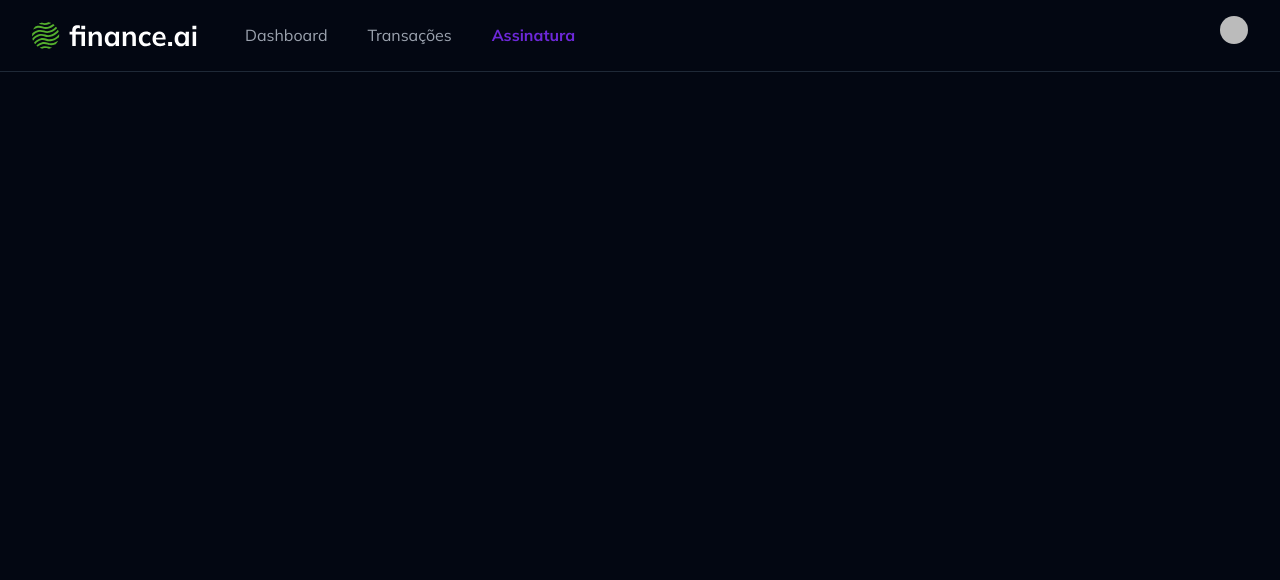
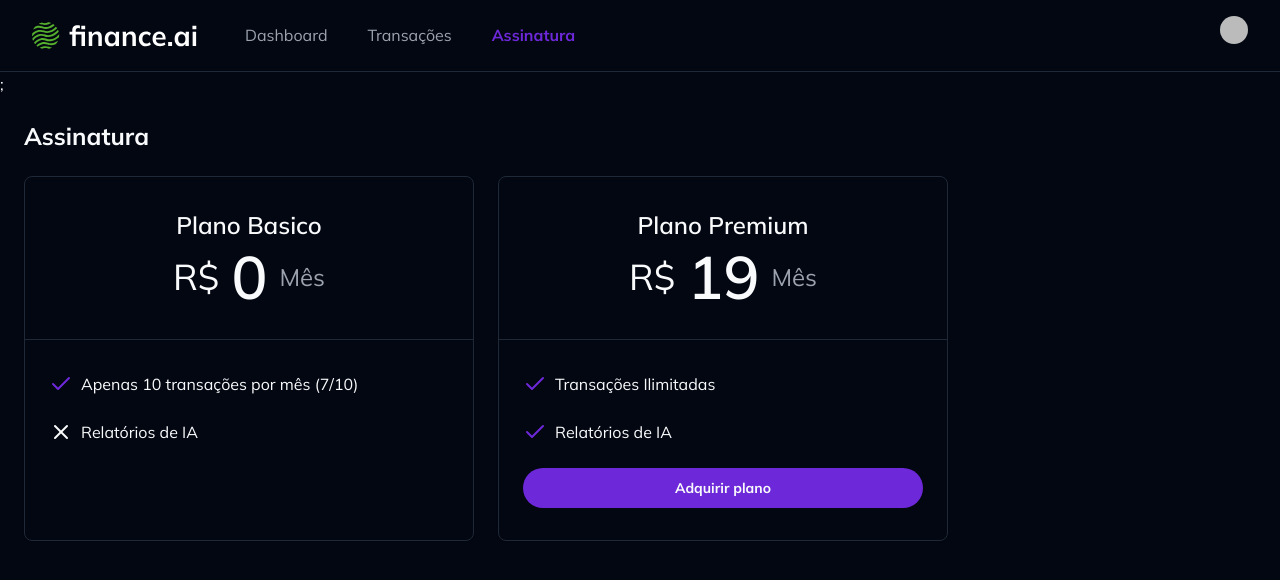
Before and after one commit to raylann-lopes/finance-ai, a Next.js app: page /subscription in a window 1280 px wide. Shown: the top 580 px of the page. Built offline with nearby package versions, Linux system fonts and the light colour scheme; no server answers; sample sign-in values are in the browser's storage; some icons are missing.

Commit message:
feat: ensure user is redirect to stripe checkout

```diff
--- /dev/null
+++ b/app/subscription/_actions/create-stripe-checkout/index.ts
@@ -0,0 +1,35 @@
+"use server";
+
+import { auth } from "@clerk/nextjs/server";
+import Stripe from "stripe";
+
+export const createStripeCheckout = async () => {
+  const { userId } = await auth();
+  if (!userId) {
+    throw new Error("User not authenticated");
+  }
+  if (!process.env.STRIPE_SECRET_KEY) {
+    throw new Error("Stripe secret key not found");
+  }
+  const stripe = new Stripe(process.env.STRIPE_SECRET_KEY, {
+    apiVersion: "2024-10-28.acacia",
+  });
+  const session = await stripe.checkout.sessions.create({
+    payment_method_types: ["card"],
+    mode: "subscription",
+    success_url: "http://localhost:3000/",
+    cancel_url: "http://localhost:3000/",
+    subscription_data: {
+      metadata: {
+        clerk_user_id: userId,
+      },
+    },
+    line_items: [
+      {
+        price: process.env.STRIPE_PREMIUM_PLAN_PRICE_ID,
+        quantity: 1,
+      },
+    ],
+  });
+  return { sessionId: session.id };
+};
--- /dev/null
+++ b/app/subscription/_components/acquire-plan-button.tsx
@@ -0,0 +1,46 @@
+"use client";
+
+import { Button } from "@/app/_components/ui/button";
+import { createStripeCheckout } from "../_actions/create-stripe-checkout";
+import { loadStripe } from "@stripe/stripe-js";
+import { useUser } from "@clerk/nextjs";
+import Link from "next/link";
+
+const AcquirePlanButton = () => {
+  const { user } = useUser();
+  const handleAcquirePlanClick = async () => {
+    const { sessionId } = await createStripeCheckout();
+    if (!process.env.NEXT_PUBLIC_STRIPE_PUBLISHABLE_KEY) {
+      throw new Error("Stripe publishable key not found");
+    }
+    const stripe = await loadStripe(
+      process.env.NEXT_PUBLIC_STRIPE_PUBLISHABLE_KEY,
+    );
+    if (!stripe) {
+      throw new Error("Stripe not found");
+    }
+    await stripe.redirectToCheckout({ sessionId });
+  };
+  const hasPremiumPlan = user?.publicMetadata.subscriptionPlan == "premium";
+  if (hasPremiumPlan) {
+    return (
+      <Button className="w-full rounded-full font-bold" variant="link">
+        <Link
+          href={`${process.env.NEXT_PUBLIC_STRIPE_CUSTOMER_PORTAL_URL as string}?prefilled_email=${user.emailAddresses[0].emailAddress}`}
+        >
+          Gerenciar plano
+        </Link>
+      </Button>
+    );
+  }
+  return (
+    <Button
+      className="w-full rounded-full font-bold"
+      onClick={handleAcquirePlanClick}
+    >
+      Adquirir plano
+    </Button>
+  );
+};
+
+export default AcquirePlanButton;
--- a/app/subscription/page.tsx
+++ b/app/subscription/page.tsx
@@ -1,13 +1,71 @@
 import { auth } from "@clerk/nextjs/server";
 import { redirect } from "next/navigation";
 import Navbar from "../_components/navbar";
+import { Card, CardContent, CardHeader } from "../_components/ui/card";
+import { CheckIcon, XIcon } from "lucide-react";
+import AcquirePlanButton from "./_components/acquire-plan-button";
 
-const subscriptionPage = async () => {
+const SubscriptionPage = async () => {
   const { userId } = await auth();
   if (!userId) {
     redirect("/login");
   }
-  return <Navbar />;
+  return (
+    <>
+      <Navbar />;
+      <div className="space-y-6 p-6">
+        <h1 className="text-2xl font-bold">Assinatura</h1>
+        <div className="flex gap-6">
+          <Card className="w-[450px]">
+            <CardHeader className="border-b border-solid py-8">
+              <h2 className="font-semibold text-2xl text-center">
+                Plano Basico
+              </h2>
+              <div className="flex items-center gap-3 justify-center">
+                <span className="text-4xl">R$</span>
+                <span className="font-semibold text-6xl">0</span>
+                <div className="text-muted-foreground text-2xl">Mês</div>
+              </div>
+            </CardHeader>
+            <CardContent className="space-y-6 py-8">
+              <div className="flex items-center gap-2">
+                <CheckIcon className="text-primary" />
+                <p>Apenas 10 transações por mês (7/10)</p>
+              </div>
+              <div className="flex items-center gap-2">
+                <XIcon />
+                <p>Relatórios de IA</p>
+              </div>
+            </CardContent>
+          </Card>
+
+          <Card className="w-[450px]">
+            <CardHeader className="border-b border-solid py-8">
+              <h2 className="font-semibold text-2xl text-center">
+                Plano Premium
+              </h2>
+              <div className="flex items-center gap-3 justify-center">
+                <span className="text-4xl">R$</span>
+                <span className="font-semibold text-6xl">19</span>
+                <div className="text-muted-foreground text-2xl">Mês</div>
+              </div>
+            </CardHeader>
+            <CardContent className="space-y-6 py-8">
+              <div className="flex items-center gap-2">
+                <CheckIcon className="text-primary" />
+                <p>Transações Ilimitadas</p>
+              </div>
+              <div className="flex items-center gap-2">
+                <CheckIcon className="text-primary" />
+                <p>Relatórios de IA</p>
+              </div>
+              <AcquirePlanButton />
+            </CardContent>
+          </Card>
+        </div>
+      </div>
+    </>
+  );
 };
 
-export default subscriptionPage;
+export default SubscriptionPage;
--- a/package.json
+++ b/package.json
@@ -21,6 +21,7 @@
     "@radix-ui/react-scroll-area": "^1.2.0",
     "@radix-ui/react-select": "^2.1.2",
     "@radix-ui/react-slot": "^1.1.0",
+    "@stripe/stripe-js": "^4.9.0",
     "@tanstack/react-table": "^8.20.5",
     "class-variance-authority": "^0.7.0",
     "clsx": "^2.1.1",
@@ -35,6 +36,7 @@
     "react-hook-form": "^7.53.2",
     "react-number-format": "^5.4.2",
     "recharts": "^2.13.3",
+    "stripe": "^17.3.1",
     "tailwind-merge": "^2.5.4",
     "tailwindcss-animate": "^1.0.7",
     "zod": "^3.23.8"
```
Also changed, not shown: 2 other files (tests, documents, lock files or other folders).
